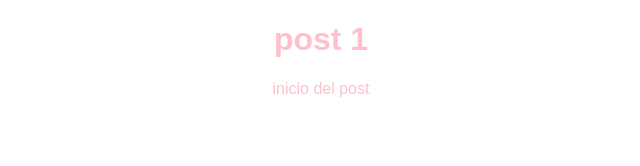
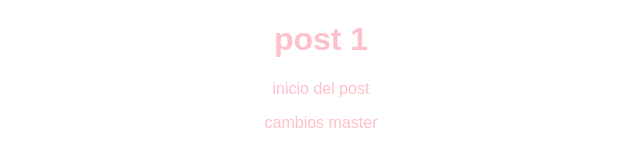
Before and after one commit to luisf123321/hyperblog, a plain HTML site: page index.html in a window 1280 px wide. Shown: the full height of the page, 319-959 px from the left. Drawn offline with Linux system fonts and the light colour scheme.

Commit message:
cambios master

```diff
--- a/index.html
+++ b/index.html
@@ -7,5 +7,6 @@
     <body>
         <h1>post 1</h1>
         <p> inicio del post</p>
+        <p>cambios master</p>
     </body>
 </html>
```
